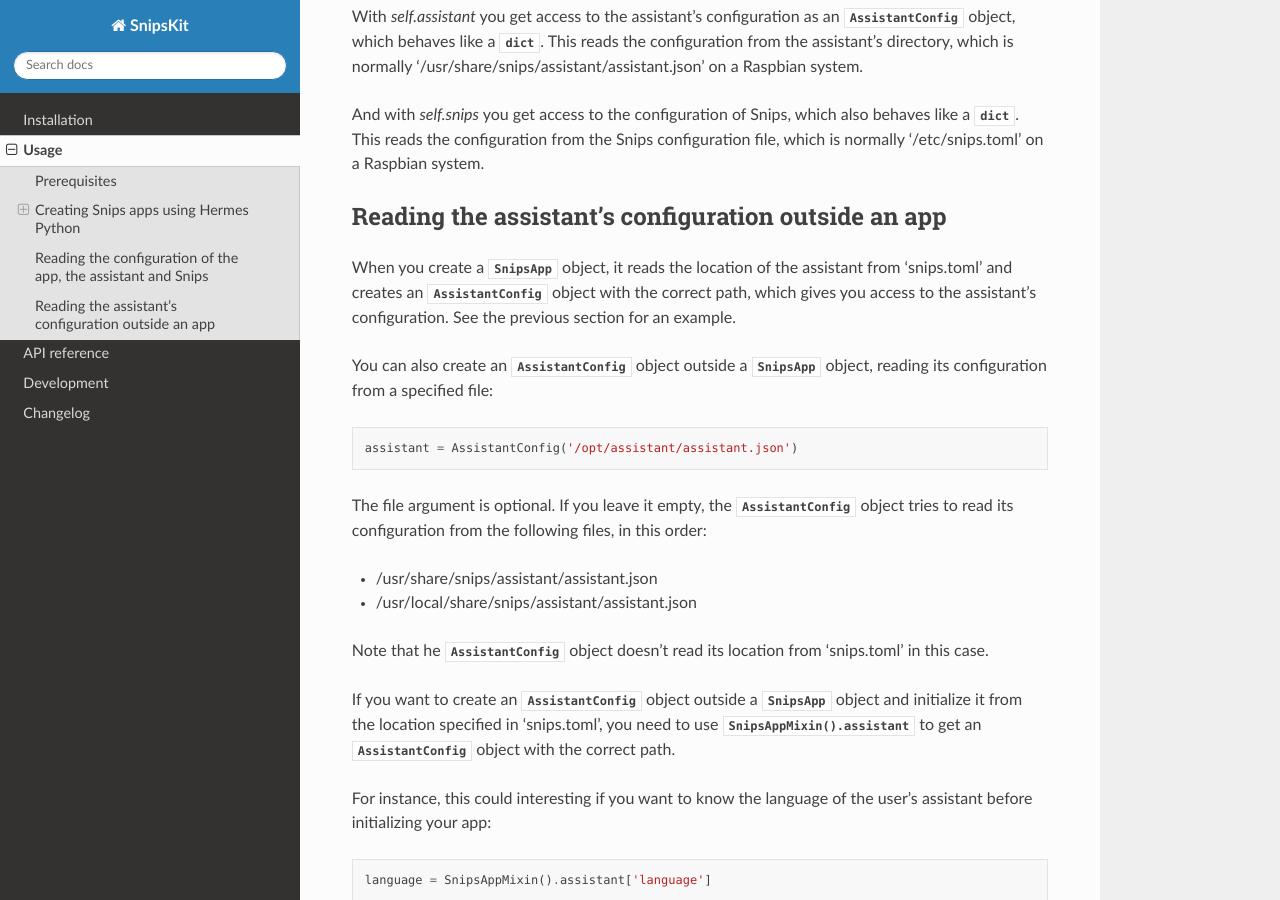
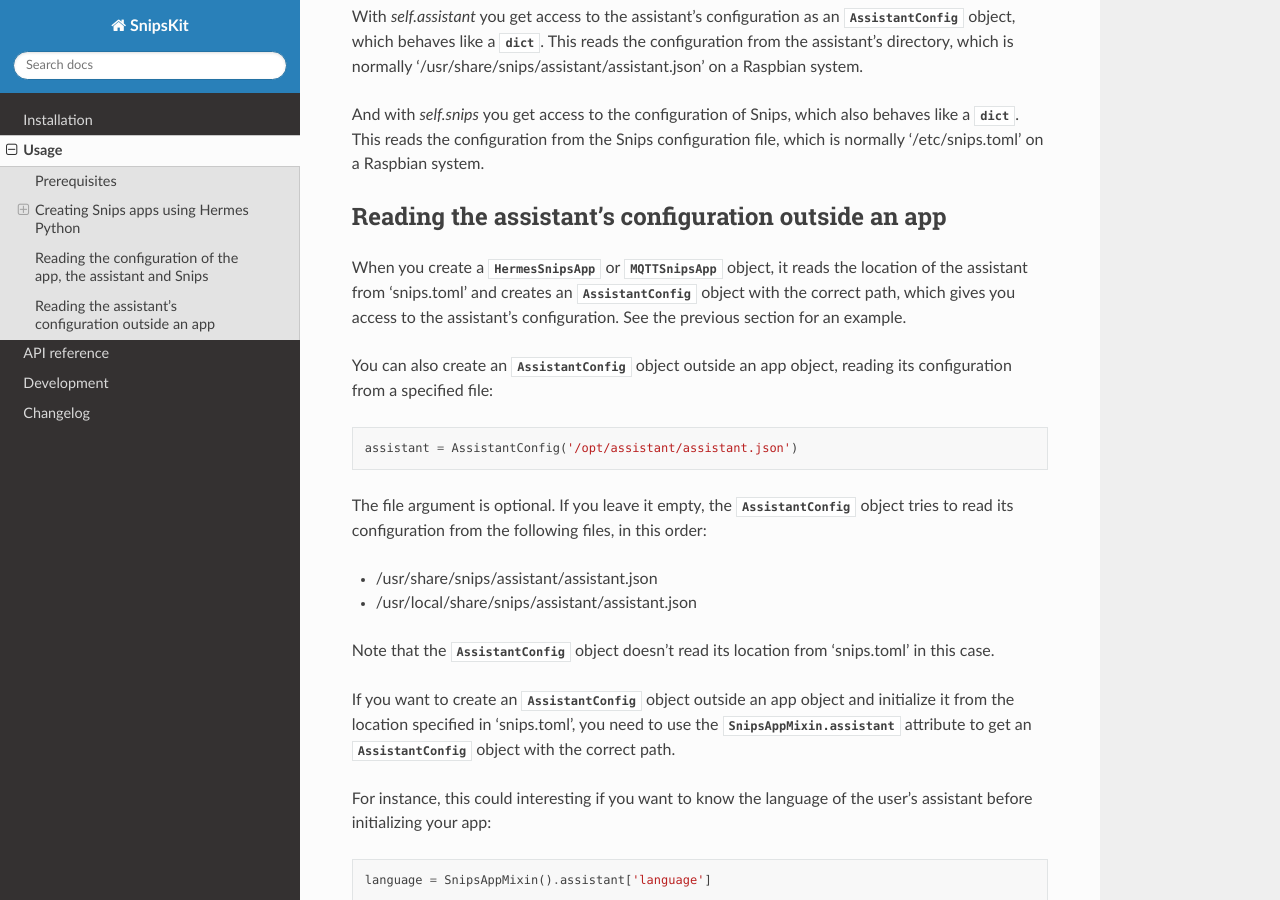
Before and after one commit to koenvervloesem/snipskit, a Sphinx documentation site: the page built from docs/source/usage.rst, in a window 1280 px wide and 900 px high, scrolled down 2234 px. Built offline with Sphinx 7.4.7 and the Read the Docs theme 2.0.0, drawn with Linux system fonts in a browser that asks for light colours; some of the changed text lies outside the part shown.

Commit message:
Docs: Fix links and typo

```diff
--- a/docs/source/usage.rst
+++ b/docs/source/usage.rst
@@ -73,7 +73,7 @@
 Reading the configuration of the app, the assistant and Snips
 *************************************************************
 
-Each :class:`.SnipsApp` object has attributes that give the app access to the app's configuration (:class:`.AppConfig`), the assistant's configuration (:class:`.AssistantConfig`) and the configuration of Snips (:class:`.SnipsConfig`). The following example (for :class:`.HermesSnipsApp`, but it works the same for :class:`.MQTTSnipsApp`) shows the use of these three attributes:
+Each :class:`.HermesSnipsApp` or :class:`.MQTTSnipsApp` object has attributes that give the app access to the app's configuration (:class:`.AppConfig`), the assistant's configuration (:class:`.AssistantConfig`) and the configuration of Snips (:class:`.SnipsConfig`). The following example (for :class:`.HermesSnipsApp`, but it works the same for :class:`.MQTTSnipsApp`) shows the use of these three attributes:
 
 .. literalinclude :: ../../examples/hermes_configuration.py
    :caption: Example hermes_configuration.py
@@ -104,9 +104,9 @@
 Reading the assistant's configuration outside an app
 ****************************************************
 
-When you create a :class:`.SnipsApp` object, it reads the location of the assistant from 'snips.toml' and creates an :class:`.AssistantConfig` object with the correct path, which gives you access to the assistant's configuration. See the previous section for an example.
+When you create a :class:`.HermesSnipsApp` or :class:`.MQTTSnipsApp` object, it reads the location of the assistant from 'snips.toml' and creates an :class:`.AssistantConfig` object with the correct path, which gives you access to the assistant's configuration. See the previous section for an example.
 
-You can also create an :class:`.AssistantConfig` object outside a :class:`.SnipsApp` object, reading its configuration from a specified file:
+You can also create an :class:`.AssistantConfig` object outside an app object, reading its configuration from a specified file:
 
 .. code-block:: python
 
@@ -117,9 +117,9 @@
 - /usr/share/snips/assistant/assistant.json
 - /usr/local/share/snips/assistant/assistant.json
 
-Note that he :class:`.AssistantConfig` object doesn't read its location from 'snips.toml' in this case.
+Note that the :class:`.AssistantConfig` object doesn't read its location from 'snips.toml' in this case.
 
-If you want to create an :class:`.AssistantConfig` object outside a :class:`.SnipsApp` object and initialize it from the location specified in 'snips.toml', you need to use :attr:`.SnipsAppMixin().assistant` to get an :class:`.AssistantConfig` object with the correct path.
+If you want to create an :class:`.AssistantConfig` object outside an app object and initialize it from the location specified in 'snips.toml', you need to use the :attr:`.SnipsAppMixin.assistant` attribute to get an :class:`.AssistantConfig` object with the correct path.
 
 For instance, this could interesting if you want to know the language of the user's assistant before initializing your app:
 
```
